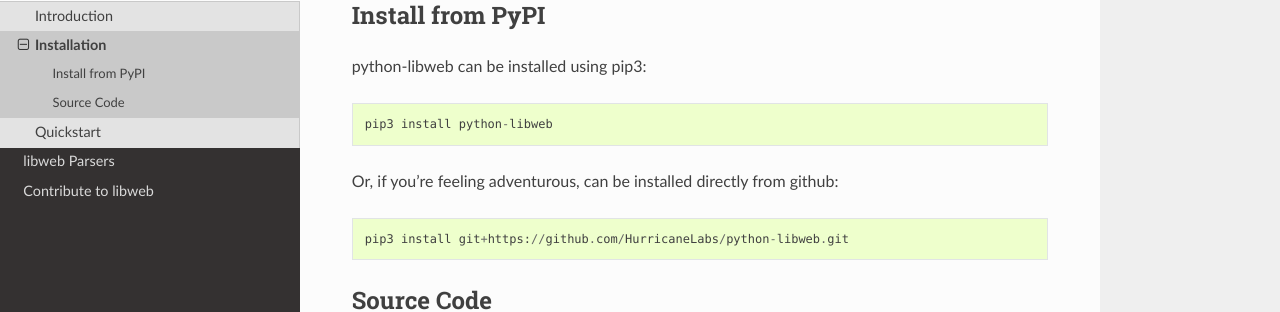
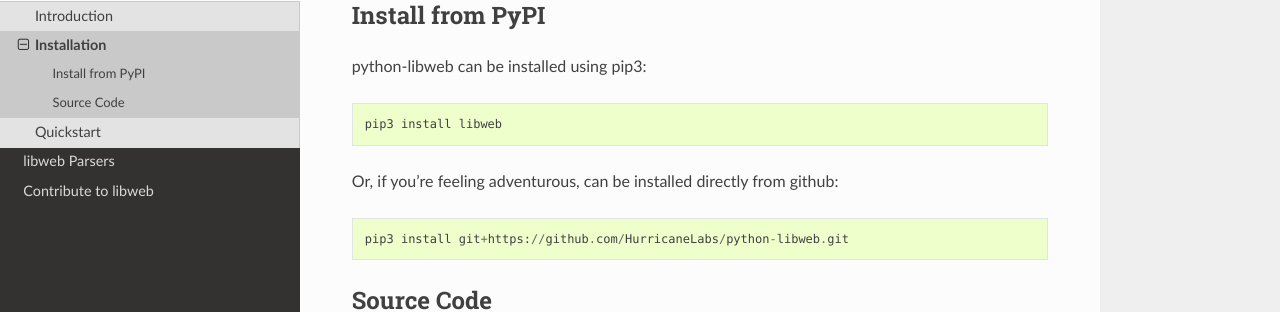
Before and after one commit to HurricaneLabs/python-libweb, a Sphinx documentation site: the page built from docs/user/install.rst, in a window 1280 px wide and 1086 px high. Shown: the part 161-473 px from the top of the window. Built offline with Sphinx 7.4.7 and the Read the Docs theme 2.0.0, drawn with Linux system fonts in a browser that asks for light colours.

Commit message:
Update installation package name

```diff
--- a/README.rst
+++ b/README.rst
@@ -13,7 +13,7 @@
 
 ::
 
-    pip3 install python-libweb
+    pip3 install libweb
 
 Or, if you're feeling adventurous, can be installed directly from
 github:
--- a/docs/user/install.rst
+++ b/docs/user/install.rst
@@ -10,7 +10,7 @@
 
 ::
 
-    pip3 install python-libweb
+    pip3 install libweb
 
 Or, if you're feeling adventurous, can be installed directly from
 github:
```
Also changed, not shown: other parts of README.rst (+1 -1 lines).
